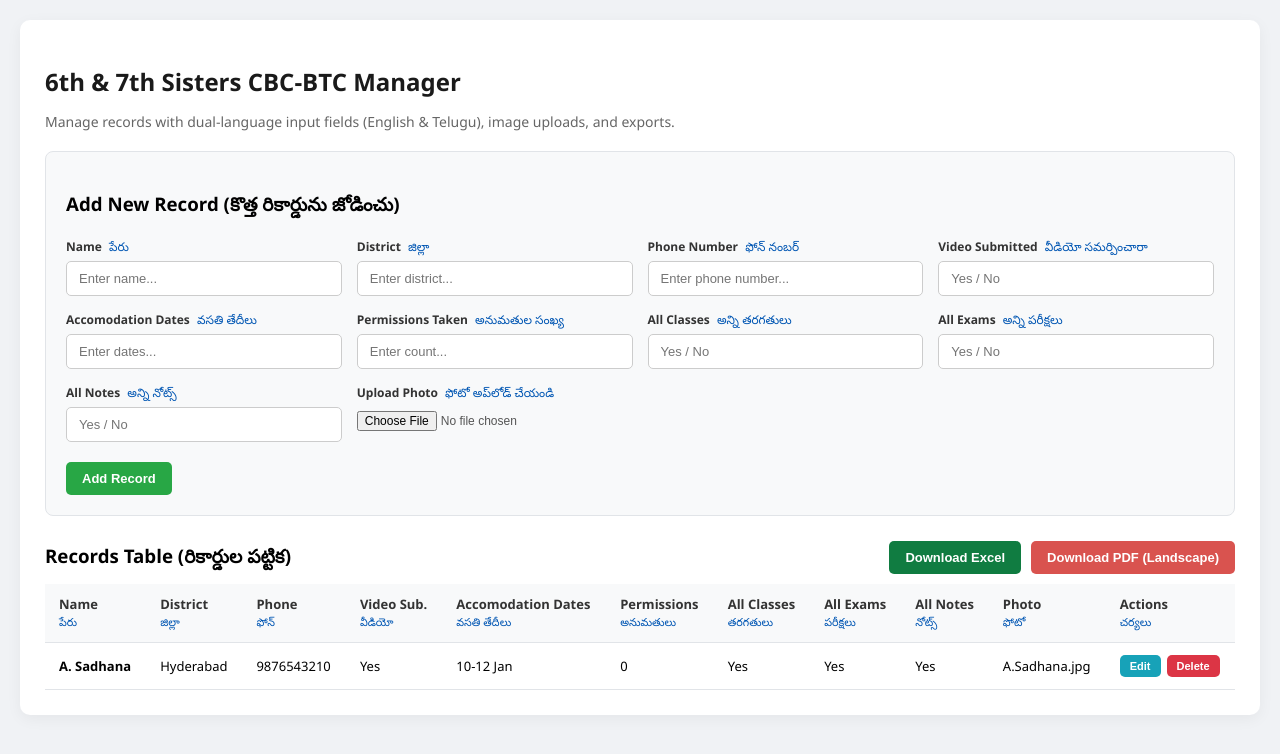
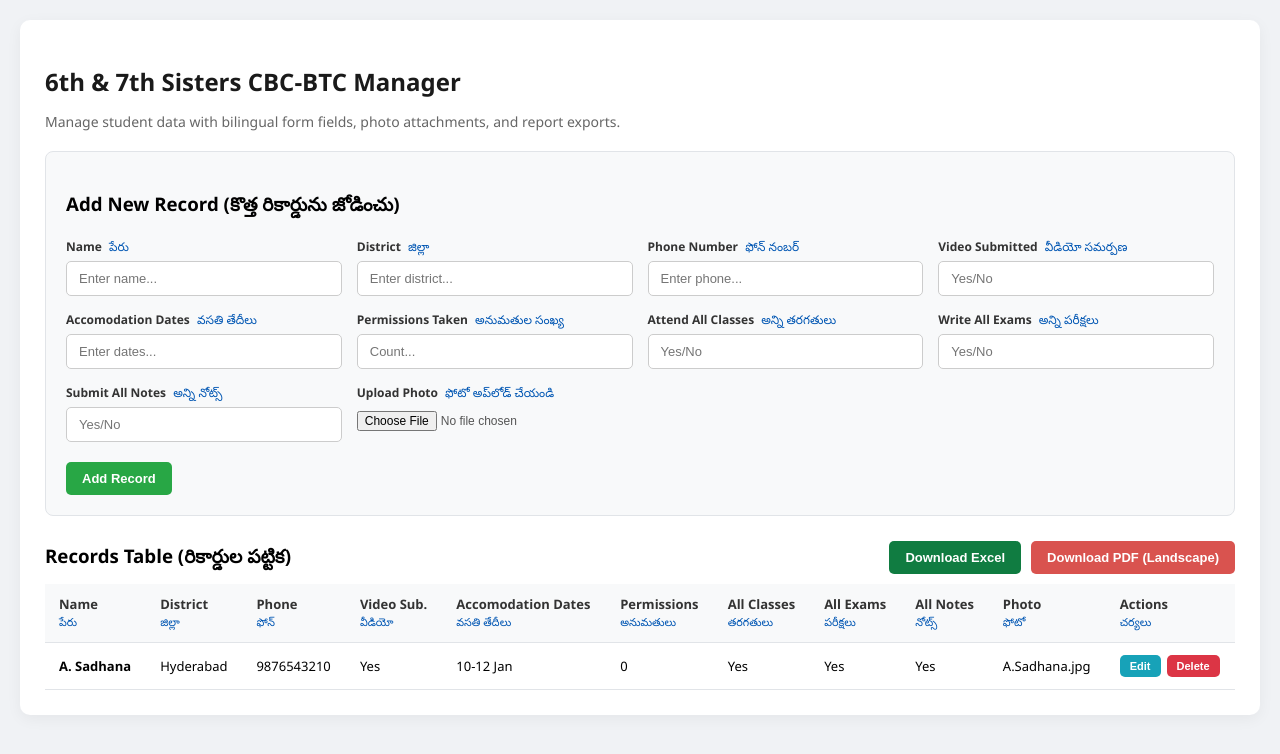
Before and after one commit to pramilaaztraining/cbc-students-manager, a React (Create React App) app: page / in a window 1280 px wide. Shown: the top 754 px of the page. Built offline with nearby package versions, Linux system fonts and the light colour scheme.

Commit message:
Update styling and bilingual records app

```diff
--- a/src/App.css
+++ b/src/App.css
@@ -6,7 +6,7 @@ body {
 }
 
 .container {
-  max-width: 1500px;
+  max-width: 1550px;
   margin: 0 auto;
   background: #ffffff;
   padding: 25px;
@@ -40,7 +40,7 @@ h2 {
 
 .form-grid {
   display: grid;
-  grid-template-columns: repeat(auto-fit, minmax(240px, 1fr));
+  grid-template-columns: repeat(auto-fit, minmax(230px, 1fr));
   gap: 15px;
   margin-bottom: 20px;
 }
--- a/src/App.js
+++ b/src/App.js
@@ -23,7 +23,7 @@ function App() {
   ];
 
   const [rows, setRows] = useState(() => {
-    const saved = localStorage.getItem('sisters_bilingual_inputs_data');
+    const saved = localStorage.getItem('cbc_students_full_data');
     return saved ? JSON.parse(saved) : initialData;
   });
 
@@ -45,7 +45,7 @@ function App() {
   const [currentId, setCurrentId] = useState(null);
 
   useEffect(() => {
-    localStorage.setItem('sisters_bilingual_inputs_data', JSON.stringify(rows));
+    localStorage.setItem('cbc_students_full_data', JSON.stringify(rows));
   }, [rows]);
 
   const handleChange = (e) => {
@@ -146,38 +146,36 @@ function App() {
       'District / జిల్లా': row.district,
       'Phone Number / ఫోన్ నంబర్': row.phone,
       'Video Submitted / వీడియో సమర్పించారా': row.videoSubmitted,
-      'Accomodation Dates / వసతి తేదీలు': row.accommodation,
-      'Permissions Taken / అనుమతులు': row.permissions,
-      'All Classes / అన్ని తరగతులు': row.classes,
-      'All Exams / అన్ని పరీక్షలు': row.exams,
-      'All Notes / అన్ని నోట్స్': row.notes,
+      'Accomodation In CBC - Dates / వసతి తేదీలు': row.accommodation,
+      'No of permissions taken / అనుమతులు': row.permissions,
+      'Did you attend all classes / అన్ని తరగతులు': row.classes,
+      'Did you write all exams / అన్ని పరీక్షలు': row.exams,
+      'Did you submit all notes / అన్ని నోట్స్': row.notes,
       'Photo / ఫోటో': row.photoLink || 'N/A'
     }));
 
     const worksheet = XLSX.utils.json_to_sheet(excelData);
     const workbook = XLSX.utils.book_new();
-    XLSX.utils.book_append_sheet(workbook, worksheet, 'Sisters Records');
-    XLSX.writeFile(workbook, 'Sisters_CBC_BTC_Records.xlsx');
+    XLSX.utils.book_append_sheet(workbook, worksheet, 'CBC Students Records');
+    XLSX.writeFile(workbook, 'CBC_Students_Records.xlsx');
   };
 
   // PDF EXPORT
-  const exportToPDF = () => {
+ const exportToPDF = () => {
     const doc = new jsPDF('landscape');
 
-    doc.setFontSize(15);
-    doc.text('6th & 7th Sisters CBC-BTC Records (సహోదరీల వివరాలు)', 14, 14);
+    // Paste your Base64 encoded font string here:
+    // const teluguFontBase64 = "YOUR_BASE64_STRING_HERE";
+    // doc.addFileToVFS('TeluguFont.ttf', teluguFontBase64);
+    // doc.addFont('TeluguFont.ttf', 'TeluguFont', 'normal');
+    // doc.setFont('TeluguFont');
+
+    doc.setFontSize(14);
+    doc.text('6th & 7th Sisters CBC-BTC Records', 14, 14);
 
     const tableColumns = [
-      'Name\nపేరు',
-      'District\nజిల్లా',
-      'Phone\nఫోన్',
-      'Video Sub.\nవీడియో',
-      'Accomodation\nవసతి తేదీలు',
-      'Permissions\nఅనుమతులు',
-      'All Classes\nతరగతులు',
-      'All Exams\nపరీక్షలు',
-      'All Notes\nనోట్స్',
-      'Photo\nఫోటో'
+      'Name', 'District', 'Phone', 'Video Sub.',
+      'Accomodation', 'Permissions', 'Classes', 'Exams', 'Notes', 'Photo'
     ];
 
     const tableRows = rows.map(row => [
@@ -223,136 +221,67 @@ function App() {
       }
     });
 
-    doc.save('Sisters_CBC_BTC_Records.pdf');
+    doc.save('CBC_Students_Records.pdf');
   };
 
   return (
     <div className="container">
       <h2>6th & 7th Sisters CBC-BTC Manager</h2>
-      <p className="subtitle">Manage records with dual-language input fields (English & Telugu), image uploads, and exports.</p>
+      <p className="subtitle">Manage student data with bilingual form fields, photo attachments, and report exports.</p>
 
       {/* Form Card */}
       <form onSubmit={handleSubmit} className={`form-card ${isEditing ? 'editing-mode' : ''}`}>
         <h3>{isEditing ? 'Edit Record (రికార్డును సవరించు)' : 'Add New Record (కొత్త రికార్డును జోడించు)'}</h3>
 
         <div className="form-grid">
-          {/* Name Field */}
           <div className="input-group">
             <label>Name <span className="telugu-label">పేరు</span></label>
-            <input
-              type="text"
-              name="name"
-              placeholder="Enter name..."
-              value={formData.name}
-              onChange={handleChange}
-              required
-            />
+            <input type="text" name="name" placeholder="Enter name..." value={formData.name} onChange={handleChange} required />
           </div>
 
-          {/* District Field */}
           <div className="input-group">
             <label>District <span className="telugu-label">జిల్లా</span></label>
-            <input
-              type="text"
-              name="district"
-              placeholder="Enter district..."
-              value={formData.district}
-              onChange={handleChange}
-            />
+            <input type="text" name="district" placeholder="Enter district..." value={formData.district} onChange={handleChange} />
           </div>
 
-          {/* Phone Field */}
           <div className="input-group">
             <label>Phone Number <span className="telugu-label">ఫోన్ నంబర్</span></label>
-            <input
-              type="text"
-              name="phone"
-              placeholder="Enter phone number..."
-              value={formData.phone}
-              onChange={handleChange}
-            />
+            <input type="text" name="phone" placeholder="Enter phone..." value={formData.phone} onChange={handleChange} />
           </div>
 
-          {/* Video Submitted Field */}
           <div className="input-group">
-            <label>Video Submitted <span className="telugu-label">వీడియో సమర్పించారా</span></label>
-            <input
-              type="text"
-              name="videoSubmitted"
-              placeholder="Yes / No"
-              value={formData.videoSubmitted}
-              onChange={handleChange}
-            />
+            <label>Video Submitted <span className="telugu-label">వీడియో సమర్పణ</span></label>
+            <input type="text" name="videoSubmitted" placeholder="Yes/No" value={formData.videoSubmitted} onChange={handleChange} />
           </div>
 
-          {/* Accommodation Field */}
           <div className="input-group">
             <label>Accomodation Dates <span className="telugu-label">వసతి తేదీలు</span></label>
-            <input
-              type="text"
-              name="accommodation"
-              placeholder="Enter dates..."
-              value={formData.accommodation}
-              onChange={handleChange}
-            />
+            <input type="text" name="accommodation" placeholder="Enter dates..." value={formData.accommodation} onChange={handleChange} />
           </div>
 
-          {/* Permissions Field */}
           <div className="input-group">
             <label>Permissions Taken <span className="telugu-label">అనుమతుల సంఖ్య</span></label>
-            <input
-              type="text"
-              name="permissions"
-              placeholder="Enter count..."
-              value={formData.permissions}
-              onChange={handleChange}
-            />
+            <input type="text" name="permissions" placeholder="Count..." value={formData.permissions} onChange={handleChange} />
           </div>
 
-          {/* Classes Field */}
           <div className="input-group">
-            <label>All Classes <span className="telugu-label">అన్ని తరగతులు</span></label>
-            <input
-              type="text"
-              name="classes"
-              placeholder="Yes / No"
-              value={formData.classes}
-              onChange={handleChange}
-            />
+            <label>Attend All Classes <span className="telugu-label">అన్ని తరగతులు</span></label>
+            <input type="text" name="classes" placeholder="Yes/No" value={formData.classes} onChange={handleChange} />
           </div>
 
-          {/* Exams Field */}
           <div className="input-group">
-            <label>All Exams <span className="telugu-label">అన్ని పరీక్షలు</span></label>
-            <input
-              type="text"
-              name="exams"
-              placeholder="Yes / No"
-              value={formData.exams}
-              onChange={handleChange}
-            />
+            <label>Write All Exams <span className="telugu-label">అన్ని పరీక్షలు</span></label>
+            <input type="text" name="exams" placeholder="Yes/No" value={formData.exams} onChange={handleChange} />
           </div>
 
-          {/* Notes Field */}
           <div className="input-group">
-            <label>All Notes <span className="telugu-label">అన్ని నోట్స్</span></label>
-            <input
-              type="text"
-              name="notes"
-              placeholder="Yes / No"
-              value={formData.notes}
-              onChange={handleChange}
-            />
+            <label>Submit All Notes <span className="telugu-label">అన్ని నోట్స్</span></label>
+            <input type="text" name="notes" placeholder="Yes/No" value={formData.notes} onChange={handleChange} />
           </div>
 
-          {/* Photo Upload Field */}
           <div className="input-group file-input-group">
             <label>Upload Photo <span className="telugu-label">ఫోటో అప్‌లోడ్ చేయండి</span></label>
-            <input
-              type="file"
-              accept="image/*"
-              onChange={handleFileChange}
-            />
+            <input type="file" accept="image/*" onChange={handleFileChange} />
           </div>
         </div>
 
@@ -367,17 +296,9 @@ function App() {
               onClick={() => {
                 setIsEditing(false);
                 setFormData({
-                  name: '',
-                  district: '',
-                  phone: '',
-                  videoSubmitted: '',
-                  accommodation: '',
-                  permissions: '',
-                  classes: '',
-                  exams: '',
-                  notes: '',
-                  photoLink: '',
-                  photoUrl: ''
+                  name: '', district: '', phone: '', videoSubmitted: '',
+                  accommodation: '', permissions: '', classes: '', exams: '',
+                  notes: '', photoLink: '', photoUrl: ''
                 });
               }}
             >
```
